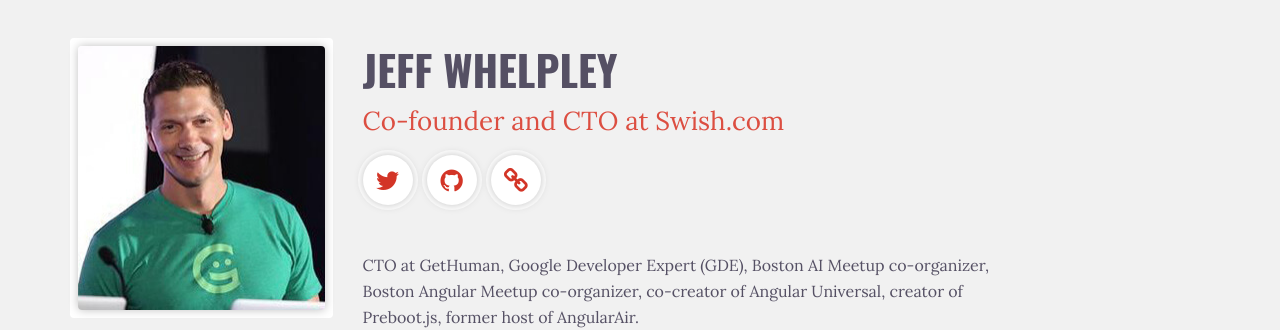
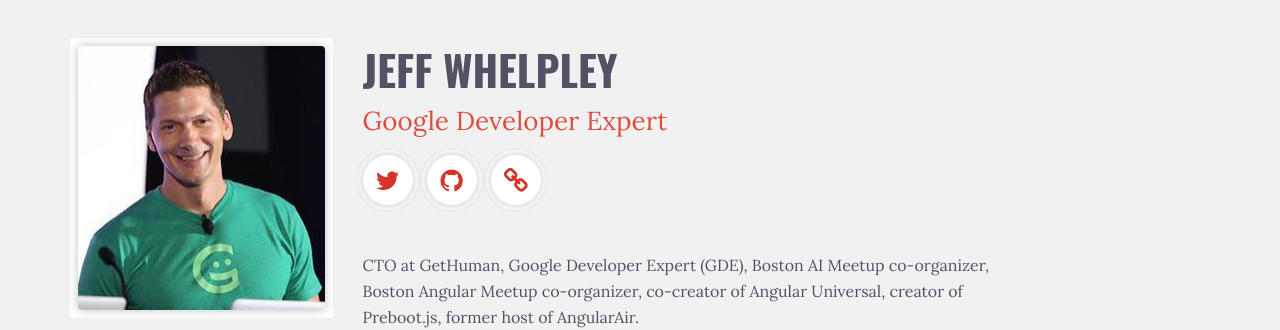
Before and after one commit to remotesynth/jsMobileConf, a Jekyll site: the page built from speakers/jeff-whelpley.md, in a window 1280 px wide and 1400 px high. Shown: the part 440-770 px from the top of the window. Built offline with Jekyll 4.4.1, drawn with Linux system fonts in a browser that asks for light colours.

Commit message:
update jeff's title

```diff
--- a/speakers/jeff-whelpley.md
+++ b/speakers/jeff-whelpley.md
@@ -2,8 +2,8 @@
 layout: speaker
 title: Jeff Whelpley
 last-name: Whelpley
-jobtitle: 'Co-founder and CTO at Swish.com'
-short-job-title: 'CTO at Swish.com'
+jobtitle: 'Google Developer Expert'
+short-job-title: 'Google Developer Expert'
 photo: 'jeffwhelpley.jpg'
 twitter: 'jeffwhelpley'
 github: 'jeffwhelpley'
```
